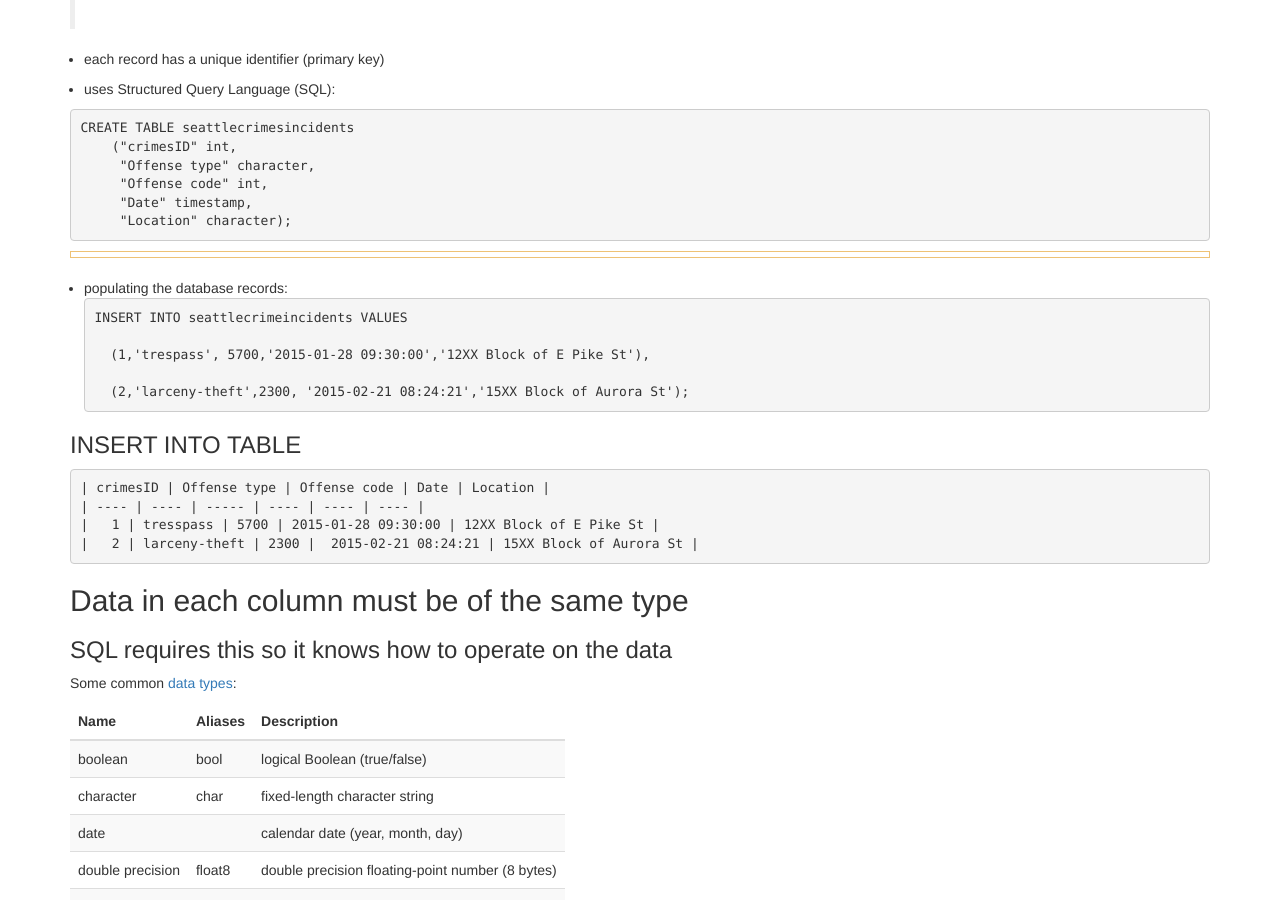
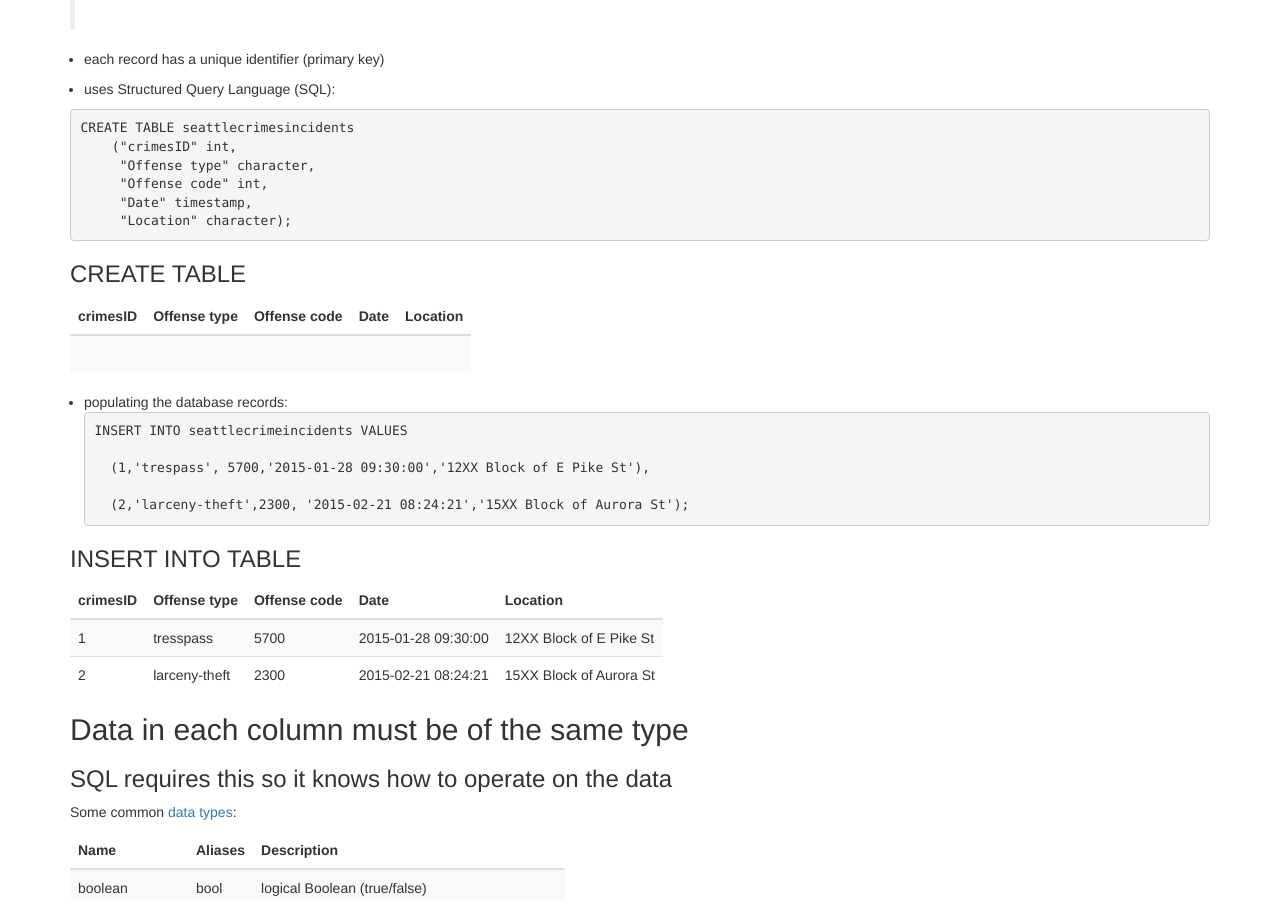
Before and after one commit to uwescience/SQL-geospatial-tutorial, a Jekyll site: the page built from _episodes/00-introduction.md, in a window 1280 px wide and 900 px high, scrolled down 1115 px. Built offline with Jekyll 4.4.1, drawn with Linux system fonts in a browser that asks for light colours.

Commit message:
formatting

````diff
--- a/_episodes/00-introduction.md
+++ b/_episodes/00-introduction.md
@@ -33,7 +33,6 @@ key points:
 > |  1 | tresspass | 5700 | 2015-01-28 09:30:00 |  12XX Block of E Pike St |
 > |  2 |larceny-theft | 2300 |2015-02-21 08:24:21 |  15XX Block of Aurora St |
 
-
 * each record has a unique identifier (primary key)
 
 * uses Structured Query Language (SQL):
@@ -46,11 +45,12 @@ CREATE TABLE seattlecrimesincidents
      "Date" timestamp,
      "Location" character);
 ```
-> ### CREATE TABLE
-> | crimesID | Offense type | Offense code | Date | Location |
-> | ---- | ---- | ----- | ---- | ---- | ---- |
-> |   |   |   |   |   |
-{: .challenge}
+### CREATE TABLE
+
+| crimesID | Offense type | Offense code | Date | Location |
+| ---- | ---- | ----- | ---- | ---- | ---- |
+|   |   |   |   |   |
+
 
 * populating the database records:
 ```SQL
@@ -63,12 +63,10 @@ INSERT INTO seattlecrimeincidents VALUES
 
 ### INSERT INTO TABLE
 
-```
 | crimesID | Offense type | Offense code | Date | Location |
 | ---- | ---- | ----- | ---- | ---- | ---- |
 |   1 | tresspass | 5700 | 2015-01-28 09:30:00 | 12XX Block of E Pike St |
 |   2 | larceny-theft | 2300 |  2015-02-21 08:24:21 | 15XX Block of Aurora St |
-```
 
 ## Data in each column must be of the same type
 
````
